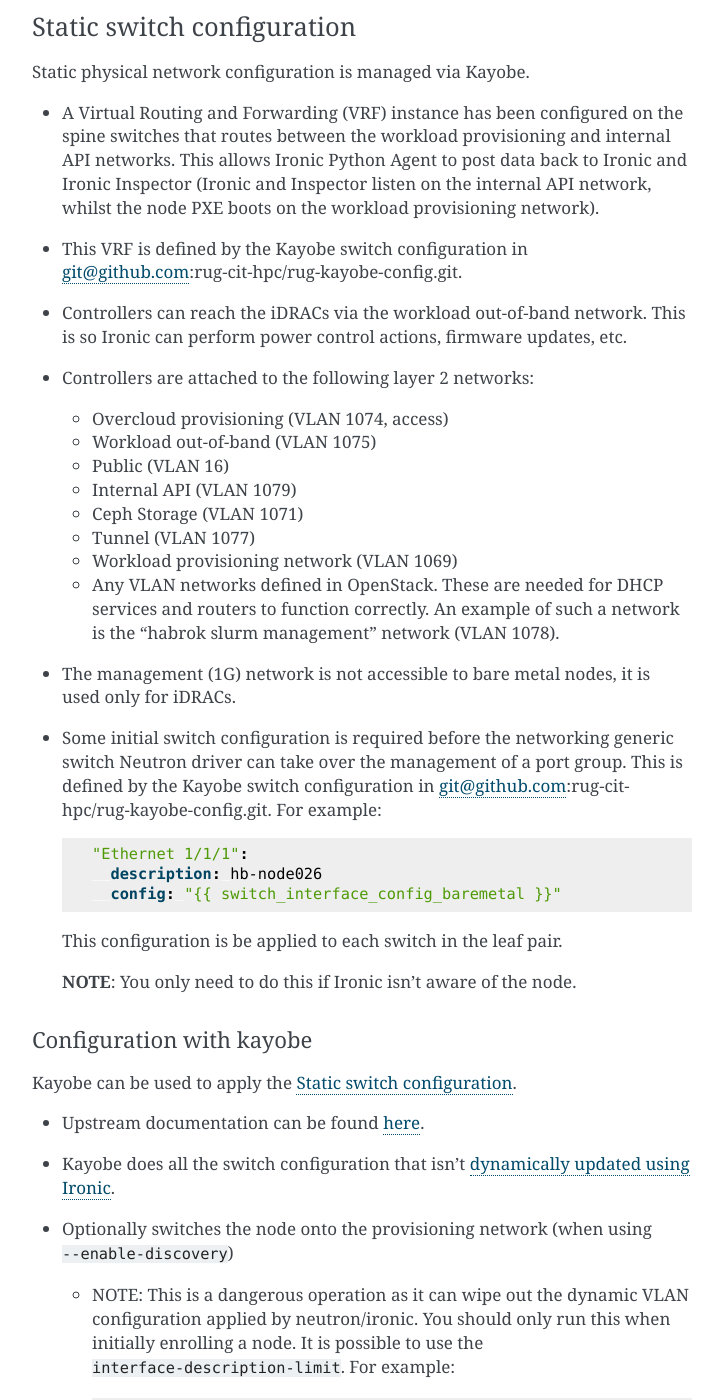
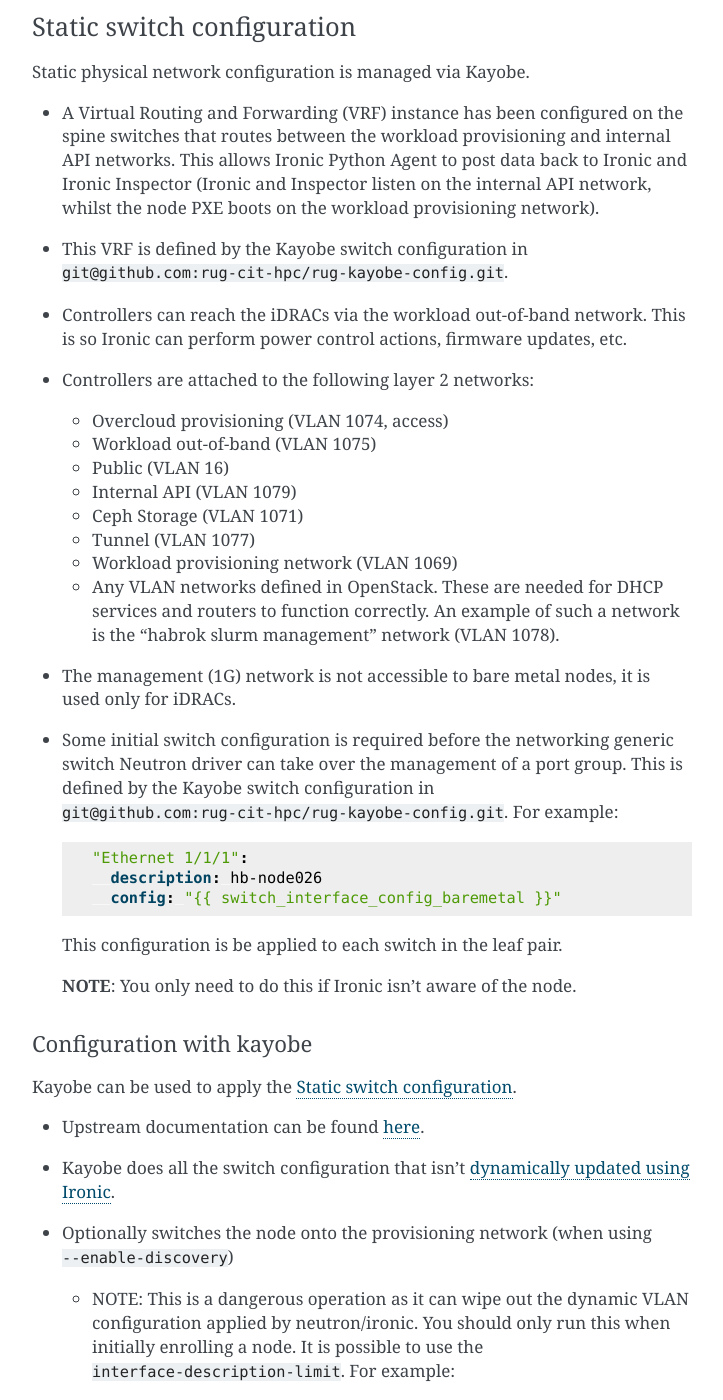
Before and after one commit to stackhpc/openstack-admin-guide, a Sphinx documentation site: the page built from source/baremetal_management.rst, in a window 1280 px wide and 1400 px high, scrolled down 1936 px. Shown: the whole window, without its empty margins (388-1111 px from the left). Built offline with Sphinx 7.4.7, drawn with Linux system fonts in a browser that asks for light colours.

Commit message:
minor markup error correction

```diff
--- a/source/vars.rst
+++ b/source/vars.rst
@@ -19,7 +19,7 @@
 .. |hypervisor_hostname| replace:: ``hb-hypervisor001``
 .. |hypervisor_type| replace:: KVM
 .. |ipmi_username| replace:: root
-.. |kayobe_config_source_url| replace:: git@github.com:rug-cit-hpc/rug-kayobe-config.git
+.. |kayobe_config_source_url| replace:: ``git@github.com:rug-cit-hpc/rug-kayobe-config.git``
 .. |kayobe_config_source_version| replace:: ``rug/yoga``
 .. |kayobe_config| replace:: kayobe-config
 .. |kayobe_source_url| replace:: https://github.com/stackhpc/kayobe.git
```
